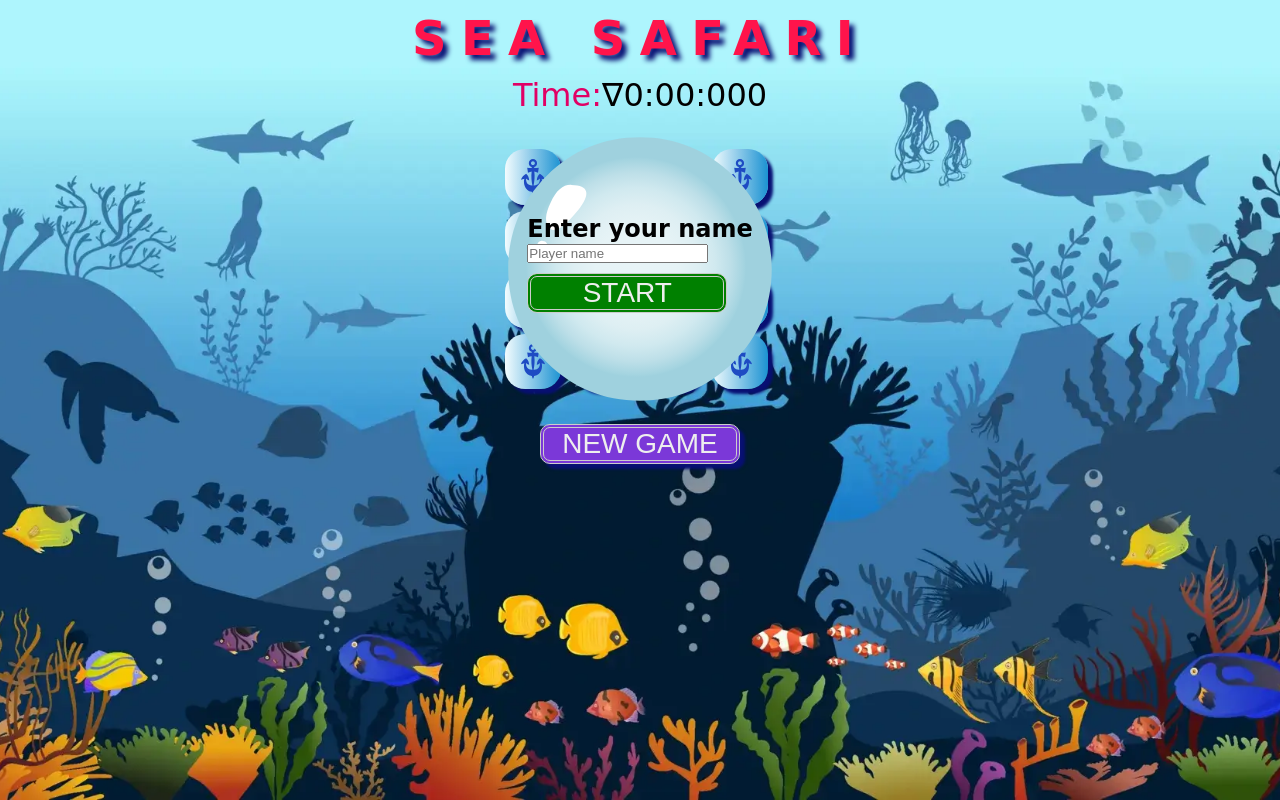
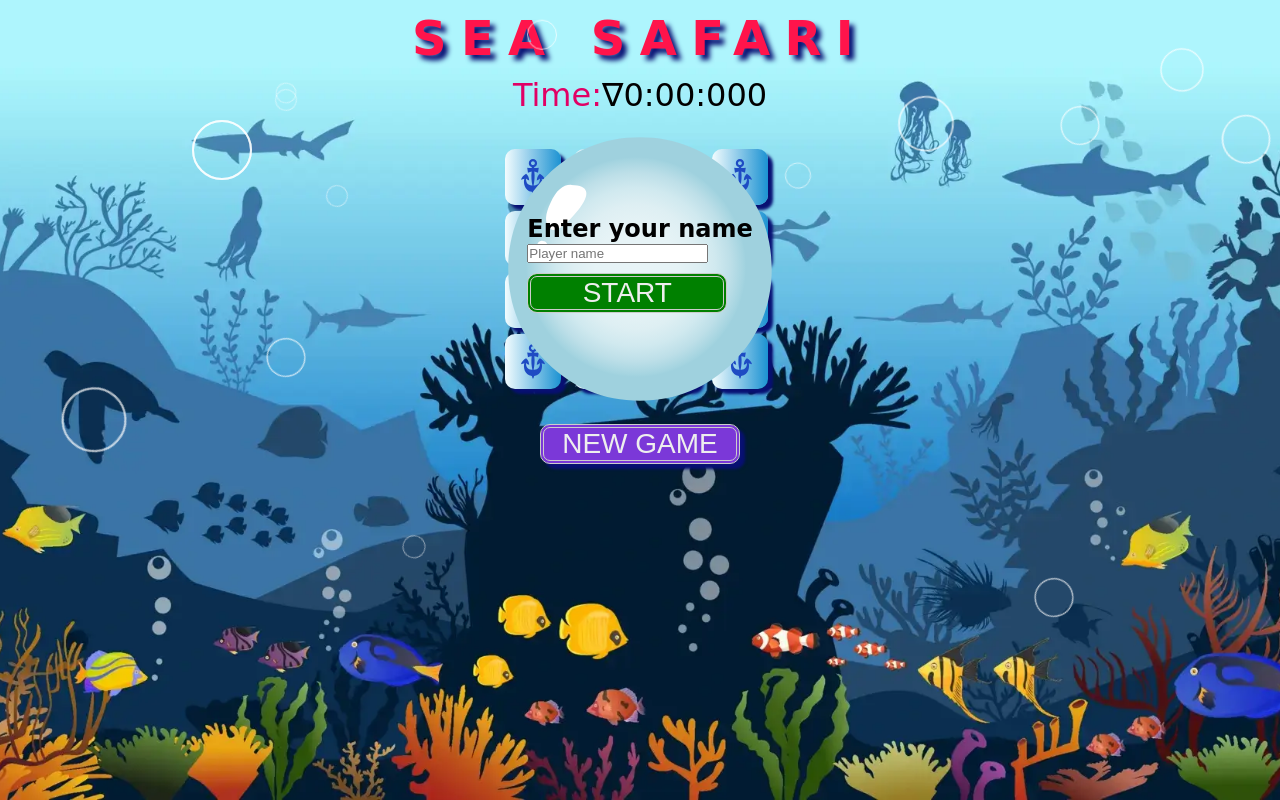
Before and after one commit to CodeWizard-1/memory-game-sea-safari, a plain HTML site: page index.html in a window 1280 px wide. Drawn offline with Linux system fonts and the light colour scheme; a web font is replaced by a local one.

Commit message:
Add style for bubbles

```diff
--- a/assets/css/style.css
+++ b/assets/css/style.css
@@ -76,7 +76,7 @@ body {
     height: 100%;
     padding: 10px;
     position: absolute;
-    border-radius: 20px;
+    border-radius: 10px;
     background-color: #5e7bef;
     background: -webkit-linear-gradient(to right, #f2fcfe, #1c92d2);
     background: linear-gradient(to right, #f2fcfe, #1c92d2);
@@ -134,8 +134,8 @@ body {
     top: 50%;
     left: 50%;
     transform: translate(-50%, -50%);
-    width: 270px;
-    height: 270px;
+    width: 100%;
+    height: 100%;
     display: flex;
     justify-content: center;
     align-content: center;
@@ -170,11 +170,135 @@ body {
     border-radius: 50%;
 } */
 
-#results {
+#results, #results-player-name, .result-time, .rating-text {
     display: none;
 }
 
 
 .final-window-content {
-    margin: -125px 25px 0;
+    margin: auto auto;
+    font-family: 'Franklin Gothic Medium', 'Arial Narrow', Arial, sans-serif;
 }
+
+/* Bubbles */
+
+.bubbles div {
+    height: 60px;
+    width: 60px;
+    border: 2px solid rgba(255, 255, 255, 0.7);
+    border-radius: 50px;
+    position: absolute;
+    top: 15%;
+    left: 15%;
+    animation: 4s linear infinite;
+  }
+
+  div .dot-iside {
+    height: 10px;
+    width: 10px;
+    border-radius: 50px;
+    background: rgba(255, 255, 255, 0.5);
+    position: absolute;
+    top: 15%;
+    right: 15%;
+  }
+
+  .bubbles div:nth-child(1) {
+    top: 22%;
+    left: 24%;
+    animation: animate 18s linear infinite;
+  }
+
+  .bubbles div:nth-child(2) {
+    top: 16%;
+    left: 82%;
+    animation: animate 10s linear infinite;
+  }
+
+  .bubbles div:nth-child(3) {
+    top: 3%;
+    left: 40%;
+    animation: animate 13s linear infinite;
+  }
+
+  .bubbles div:nth-child(4) {
+    top: 66%;
+    left: 30%;
+    animation: animate 17s linear infinite;
+  }
+
+  .bubbles div:nth-child(5) {
+    top: 9%;
+    left: 20%;
+    animation: animate 19s linear infinite;
+  }
+
+  .bubbles div:nth-child(6) {
+    top: 20%;
+    left: 60%;
+    animation: animate 15s linear infinite;
+  }
+
+  .bubbles div:nth-child(7) {
+    top: 10%;
+    left: 20%;
+    animation: animate 18s linear infinite;
+  }
+
+  .bubbles div:nth-child(8) {
+    top: 75%;
+    left: 80%;
+    animation: animate 10s linear infinite;
+  }
+
+  .bubbles div:nth-child(9) {
+    top: 50%;
+    left: 50%;
+    animation: animate 6s linear infinite;
+  }
+
+  .bubbles div:nth-child(10) {
+    top: 45%;
+    left: 20%;
+    animation: animate 10s linear infinite;
+  }
+
+  .bubbles div:nth-child(11) {
+    top: 10%;
+    left: 90%;
+    animation: animate 9s linear infinite;
+  }
+
+  .bubbles div:nth-child(12) {
+    top: 20%;
+    left: 70%;
+    animation: animate 7s linear infinite;
+  }
+
+  .bubbles div:nth-child(13) {
+    top: 20%;
+    left: 95%;
+    animation: animate 8s linear infinite;
+  }
+
+  .bubbles div:nth-child(14) {
+    top: 60%;
+    left: 5%;
+    animation: animate 6s linear infinite;
+  }
+
+  .wbubbles div:nth-child(15) {
+    top: 10%;
+    left: 80%;
+    animation: animate 9s linear infinite;
+  }
+
+  @keyframes animate {
+    0% {
+      transform: scale(0) translateY(0) rotate(70deg);
+    }
+
+    100% {
+      transform: scale(1.3) translateY(-100px) rotate(360deg);
+    }
+  }
```
Also changed, not shown: index.html (+4 -1 lines).
